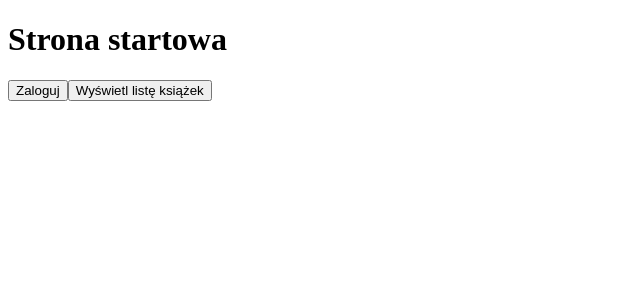
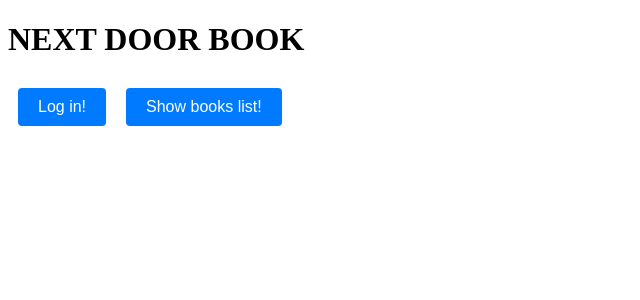
Before and after one commit to PoteralaMateusz/FrontNextDoorBook, an Angular app: page / in a window 1280 px wide. Shown: the top 300 px of the page, without its empty margins (0-640 px from the left). Built offline with nearby package versions, Linux system fonts and the light colour scheme.

Commit message:
[css + change] add css style and some changes

```diff
--- a/src/app/book-info/book-info.component.css
+++ b/src/app/book-info/book-info.component.css
@@ -0,0 +1,52 @@
+h1 {
+  text-align: center;
+}
+
+ul {
+  list-style-type: none;
+  padding: 0;
+  margin: 0;
+}
+
+li {
+  background-color: #f5f5f5;
+  border-radius: 4px;
+  padding: 20px;
+  margin-bottom: 20px;
+}
+
+h3 {
+  margin-top: 0;
+}
+
+p {
+  margin: 0;
+}
+
+ul li ul li {
+  background-color: transparent;
+  padding: 0;
+  margin-bottom: 0;
+}
+
+ul li ul li p {
+  margin-bottom: 5px;
+}
+button {
+  padding: 10px 20px;
+  font-size: 16px;
+  background-color: #007bff;
+  color: #fff;
+  border: none;
+  border-radius: 4px;
+  cursor: pointer;
+  margin: 10px;
+}
+
+button:hover {
+  background-color: #0056b3;
+}
+
+button:focus {
+  outline: none;
+}
--- a/src/app/book-info/book-info.component.html
+++ b/src/app/book-info/book-info.component.html
@@ -1,4 +1,5 @@
 <h1>Book list:</h1>
+<button (click)="goToHome()">Go to home page</button>
 <ul >
   <li *ngFor="let book of books">
     <h3>Book id: {{ book.id }}</h3>
--- a/src/app/book-info/book-info.component.ts
+++ b/src/app/book-info/book-info.component.ts
@@ -2,6 +2,7 @@ import {Component, OnInit} from '@angular/core';
 import {Book} from "../Book/Book";
 import {BookService} from "../Book/book.service";
 import {HttpErrorResponse} from "@angular/common/http";
+import {Router} from "@angular/router";
 
 @Component({
   selector: 'app-book-info',
@@ -12,7 +13,7 @@ export class BookInfoComponent implements OnInit{
 
   public books: Book[] = [];
 
-  constructor(private bookService: BookService) {
+  constructor(private bookService: BookService,private router: Router) {
   }
 
   ngOnInit() {
@@ -29,6 +30,10 @@ export class BookInfoComponent implements OnInit{
       console.error(error.message);
     }
   }
+
+  goToHome() {
+    this.router.navigate(['']);
+  }
 }
 
 export class bookInfo {
--- a/src/app/home/home.component.css
+++ b/src/app/home/home.component.css
@@ -0,0 +1,36 @@
+body {
+  display: flex;
+  justify-content: center;
+  align-items: center;
+  height: 100vh;
+  font-family: Arial, sans-serif;
+  margin: 0;
+  padding: 20px;
+}
+
+.container {
+  text-align: center;
+}
+
+h1 {
+  margin-bottom: 20px;
+}
+
+button {
+  padding: 10px 20px;
+  font-size: 16px;
+  background-color: #007bff;
+  color: #fff;
+  border: none;
+  border-radius: 4px;
+  cursor: pointer;
+  margin: 10px;
+}
+
+button:hover {
+  background-color: #0056b3;
+}
+
+button:focus {
+  outline: none;
+}
--- a/src/app/home/home.component.html
+++ b/src/app/home/home.component.html
@@ -1,5 +1,5 @@
-<h1>Strona startowa</h1>
+<h1>NEXT DOOR BOOK</h1>
 
-<button (click)="goToLogin()">Zaloguj</button>
+<button (click)="goToLogin()">Log in!</button>
 
-<button (click)="goToBookList()">Wyświetl listę książek</button>
+<button (click)="goToBookList()">Show books list!</button>
--- a/src/app/login-page/login-page.component.css
+++ b/src/app/login-page/login-page.component.css
@@ -0,0 +1,36 @@
+body {
+  display: flex;
+  justify-content: center;
+  align-items: center;
+  height: 100vh;
+  font-family: Arial, sans-serif;
+  margin: 0;
+  padding: 20px;
+}
+
+.container {
+  text-align: center;
+}
+
+h1 {
+  margin-bottom: 20px;
+}
+
+button {
+  padding: 10px 20px;
+  font-size: 16px;
+  background-color: #007bff;
+  color: #fff;
+  border: none;
+  border-radius: 4px;
+  cursor: pointer;
+  margin: 10px;
+}
+
+button:hover {
+  background-color: #0056b3;
+}
+
+button:focus {
+  outline: none;
+}
--- a/src/app/login-page/login-page.component.html
+++ b/src/app/login-page/login-page.component.html
@@ -1,13 +1,14 @@
 <form>
   <div>
     <label for="login">Login:</label>
-    <input type="text" id="login" name="login" placeholder="Wprowadź login" required>
+    <input type="text" id="login" name="login" placeholder="Enter login" required>
   </div>
   <div>
-    <label for="password">Hasło:</label>
-    <input type="password" id="password" name="password" placeholder="Wprowadź hasło" required>
+    <label for="password">Password:</label>
+    <input type="password" id="password" name="password" placeholder="Enter password" required>
   </div>
   <div>
-    <button type="submit">Zaloguj</button>
+    <button type="submit">Log in!</button>
+    <button (click)="goToHomePage()">Back to homepage</button>
   </div>
 </form>
--- a/src/app/login-page/login-page.component.ts
+++ b/src/app/login-page/login-page.component.ts
@@ -1,4 +1,5 @@
 import { Component } from '@angular/core';
+import {Router} from "@angular/router";
 
 @Component({
   selector: 'app-login-page',
@@ -7,4 +8,9 @@ import { Component } from '@angular/core';
 })
 export class LoginPageComponent {
 
+  constructor(private router: Router) {
+  }
+  goToHomePage() {
+    this.router.navigate(['']);
+  }
 }
```
